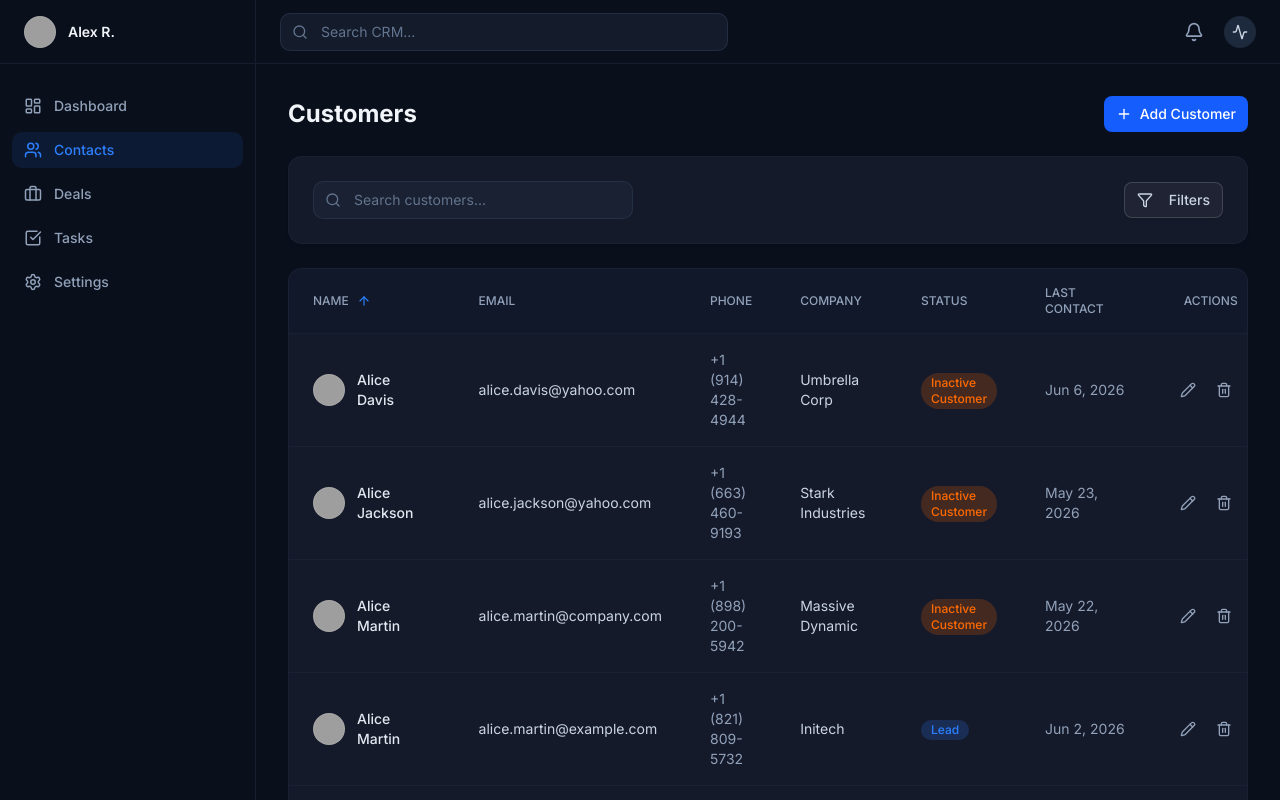
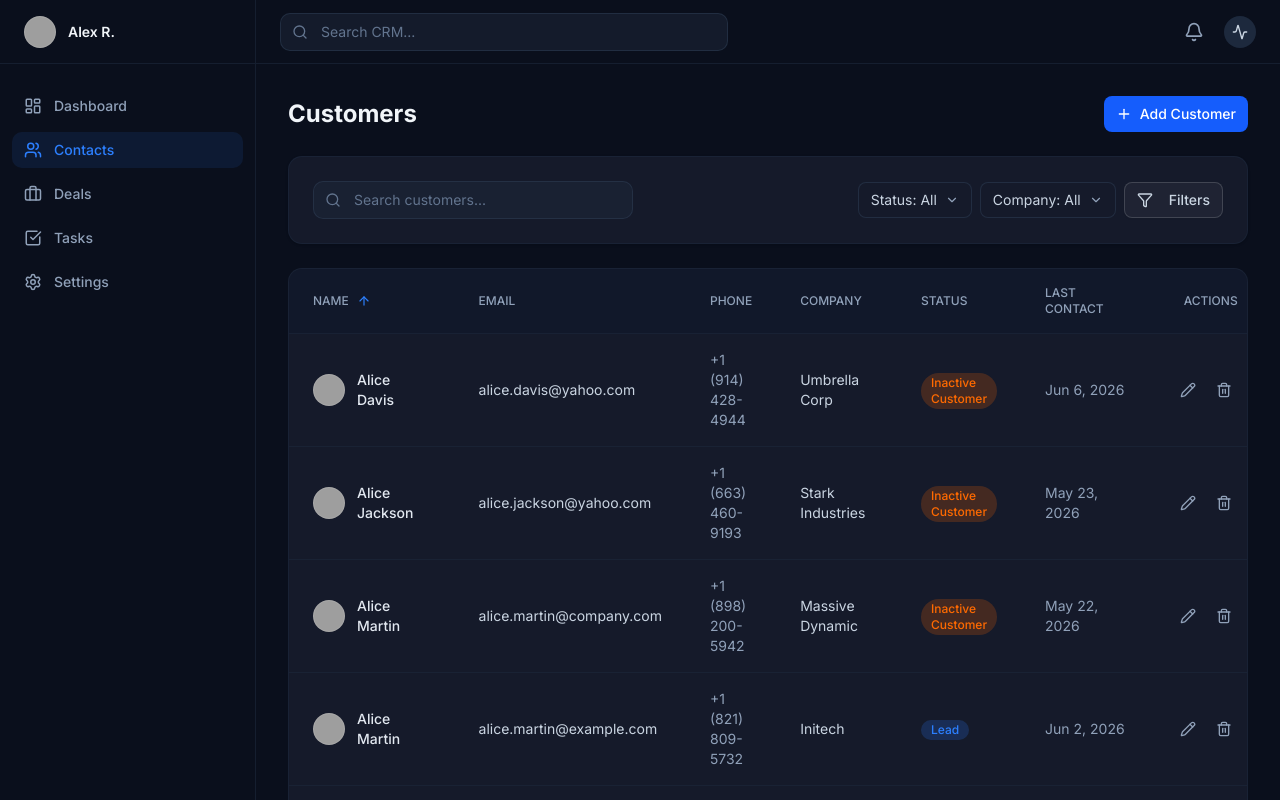
Before and after one commit to Muhammedijas981/greentiq-crm, a Next.js app: page /customers in a window 1280 px wide. Built offline with nearby package versions, Linux system fonts and the light colour scheme; grey boxes are pictures that could not be loaded.

Commit message:
fix: implement customer listing page with advanced filtering and search capabilities

```diff
--- a/src/app/customers/page.tsx
+++ b/src/app/customers/page.tsx
@@ -6,10 +6,10 @@ import CustomerTable from '@/components/customers/customer-table';
 import CustomerCard from '@/components/customers/customer-card';
 import { Customer } from '@/types/customer';
 import { Button } from '@/components/ui/button';
-import { Plus, Filter } from 'lucide-react';
+import { Plus, Filter, ChevronDown, Check } from 'lucide-react';
 import SearchBar from '@/components/layout/search-bar';
 import Pagination from '@/components/shared/pagination';
-import { useState, useEffect } from 'react';
+import { useState, useEffect, useRef } from 'react';
 import CustomerForm from '@/components/customers/customer-form';
 import CustomerDetailDrawer from '@/components/customers/customer-detail-drawer';
 import FilterPanel from '@/components/filters/filter-panel';
@@ -18,6 +18,47 @@ import { useCustomers } from '@/hooks/use-customers';
 import { useDebounce } from '@/hooks/use-debounce';
 import LoadingSkeleton from '@/components/shared/loading-skeleton';
 import EmptyState from '@/components/shared/empty-state';
+
+function QuickSelect({ value, options, onChange }: { value: string, options: {value: string, label: string, disabled?: boolean}[], onChange: (val: string) => void }) {
+  const [isOpen, setIsOpen] = useState(false);
+  const selectedLabel = options.find(o => o.value === value)?.label || value;
+
+  const ref = useRef<HTMLDivElement>(null);
+  useEffect(() => {
+    const handleClick = (e: MouseEvent) => {
+      if (ref.current && !ref.current.contains(e.target as Node)) setIsOpen(false);
+    };
+    document.addEventListener('mousedown', handleClick);
+    return () => document.removeEventListener('mousedown', handleClick);
+  }, []);
+
+  return (
+    <div className="relative" ref={ref}>
+      <button
+        onClick={() => setIsOpen(!isOpen)}
+        className="flex items-center gap-2 h-9 bg-[#151a2a] border border-slate-700/50 text-slate-300 text-sm rounded-md px-3 outline-none focus:border-blue-500 hover:bg-slate-800/50 transition-colors"
+      >
+        {selectedLabel}
+        <ChevronDown size={14} className="text-slate-400" />
+      </button>
+      {isOpen && (
+        <div className="absolute top-full mt-1 left-0 z-50 w-48 bg-[#0f1423] border border-slate-700 rounded-md shadow-lg py-1">
+          {options.map(opt => (
+            <button
+              key={opt.value}
+              disabled={opt.disabled}
+              onClick={() => { onChange(opt.value); setIsOpen(false); }}
+              className={`w-full text-left px-3 py-2 text-sm flex items-center justify-between ${opt.disabled ? 'text-slate-500 cursor-not-allowed' : 'text-slate-300 hover:bg-slate-800 hover:text-white'}`}
+            >
+              {opt.label}
+              {value === opt.value && !opt.disabled && <Check size={14} className="text-blue-500" />}
+            </button>
+          ))}
+        </div>
+      )}
+    </div>
+  );
+}
 
 // Dummy data for Phase 5 (will be removed in Phase 8)
 // Dummy data removed in Phase 7. Will be fetched via API in Phase 8.
@@ -90,8 +131,49 @@ export default function CustomersPage() {
           placeholder="Search customers..."
           className="w-full sm:w-80"
         />
-        <div className="flex gap-2 w-full sm:w-auto">
-          <Button variant="outline" onClick={() => setIsFilterOpen(true)} className="border-slate-700 text-slate-300 hover:bg-slate-800 relative">
+        <div className="flex flex-wrap gap-2 w-full sm:w-auto">
+          {/* Quick Filters */}
+          <QuickSelect
+            value={filterState.status.length === 1 ? filterState.status[0] : filterState.status.length > 1 ? "Multiple" : "All"}
+            options={[
+              { value: "All", label: "Status: All" },
+              ...(filterState.status.length > 1 ? [{ value: "Multiple", label: "Multiple Selected", disabled: true }] : []),
+              { value: "Active Customer", label: "Active Customer" },
+              { value: "Prospect", label: "Prospect" },
+              { value: "Lead", label: "Lead" },
+              { value: "Inactive Customer", label: "Inactive Customer" },
+              { value: "Archive", label: "Archive" }
+            ]}
+            onChange={(val) => {
+              if (val === "All" || val === "Multiple") {
+                filterDispatch({ type: 'SET_STATUS_EXACT', payload: [] });
+              } else {
+                filterDispatch({ type: 'SET_STATUS_EXACT', payload: [val] });
+              }
+            }}
+          />
+
+          <QuickSelect
+            value={filterState.company.length === 1 ? filterState.company[0] : filterState.company.length > 1 ? "Multiple" : "All"}
+            options={[
+              { value: "All", label: "Company: All" },
+              ...(filterState.company.length > 1 ? [{ value: "Multiple", label: "Multiple Selected", disabled: true }] : []),
+              { value: "Acme Corp", label: "Acme Corp" },
+              { value: "Innovatech", label: "Innovatech" },
+              { value: "Globex", label: "Globex" },
+              { value: "Stark Industries", label: "Stark Industries" },
+              { value: "Wayne Enterprises", label: "Wayne Enterprises" }
+            ]}
+            onChange={(val) => {
+              if (val === "All" || val === "Multiple") {
+                filterDispatch({ type: 'SET_COMPANY_EXACT', payload: [] });
+              } else {
+                filterDispatch({ type: 'SET_COMPANY_EXACT', payload: [val] });
+              }
+            }}
+          />
+
+          <Button variant="outline" onClick={() => setIsFilterOpen(true)} className="h-9 border-slate-700 text-slate-300 hover:bg-slate-800 relative">
             <Filter size={16} className="mr-2" />
             Filters
             {activeFilterCount > 0 && (
@@ -172,8 +254,14 @@ export default function CustomersPage() {
         <div className="fixed inset-0 z-50 flex justify-end bg-black/60 backdrop-blur-sm">
           <FilterPanel
             onClose={() => setIsFilterOpen(false)}
-            state={filterState}
-            dispatch={filterDispatch}
+            initialState={filterState}
+            onApply={(newState) => {
+              filterDispatch({ type: 'APPLY_SAVED_FILTER', payload: newState });
+              setIsFilterOpen(false);
+            }}
+            onClear={() => {
+              filterDispatch({ type: 'CLEAR_ALL' });
+            }}
           />
         </div>
       )}
--- a/src/components/filters/filter-panel.tsx
+++ b/src/components/filters/filter-panel.tsx
@@ -6,21 +6,24 @@ import FilterCompany from './filter-company';
 import FilterDateRange from './filter-date-range';
 import FilterText from './filter-text';
 import SavedFiltersList from './saved-filters-list';
-import { FilterAction } from '@/hooks/use-filters';
+import { useFilters } from '@/hooks/use-filters';
 import { FilterState } from '@/types/filter';
 import { useQuery, useMutation, useQueryClient } from '@tanstack/react-query';
 import { apiClient } from '@/lib/api-client';
 
 interface FilterPanelProps {
   onClose?: () => void;
-  state: FilterState;
-  dispatch: React.Dispatch<FilterAction>;
+  initialState: FilterState;
+  onApply: (state: FilterState) => void;
+  onClear: () => void;
 }
 
-export default function FilterPanel({ onClose, state, dispatch }: FilterPanelProps) {
+export default function FilterPanel({ onClose, initialState, onApply, onClear }: FilterPanelProps) {
   const queryClient = useQueryClient();
   const [saveName, setSaveName] = useState('');
   const [isSaving, setIsSaving] = useState(false);
+
+  const { state: localState, dispatch: localDispatch } = useFilters(initialState);
 
   const { data: savedFilters = [] } = useQuery({
     queryKey: ['saved-filters'],
@@ -28,7 +31,7 @@ export default function FilterPanel({ onClose, state, dispatch }: FilterPanelPro
   });
 
   const saveMutation = useMutation({
-    mutationFn: (name: string) => apiClient.createSavedFilter(name, state),
+    mutationFn: (name: string) => apiClient.createSavedFilter(name, localState),
     onSuccess: () => {
       queryClient.invalidateQueries({ queryKey: ['saved-filters'] });
       setIsSaving(false);
@@ -89,7 +92,10 @@ export default function FilterPanel({ onClose, state, dispatch }: FilterPanelPro
           <div className="flex items-center justify-between">
             <h3 className="text-sm font-semibold text-slate-100 uppercase tracking-wider">Criteria</h3>
             <button
-              onClick={() => dispatch({ type: 'CLEAR_ALL' })}
+              onClick={() => {
+                localDispatch({ type: 'CLEAR_ALL' });
+                onClear();
+              }}
               className="text-xs text-blue-400 hover:text-blue-300"
             >
               Clear All
@@ -97,36 +103,43 @@ export default function FilterPanel({ onClose, state, dispatch }: FilterPanelPro
           </div>
 
           <FilterStatus
-            selectedStatus={state.status}
-            onChange={(s) => dispatch({ type: 'TOGGLE_STATUS', payload: s })}
+            selectedStatus={localState.status}
+            onChange={(s) => localDispatch({ type: 'TOGGLE_STATUS', payload: s })}
           />
 
           <FilterCompany
-            selectedCompanies={state.company}
-            onChange={(c) => dispatch({ type: 'TOGGLE_COMPANY', payload: c })}
+            selectedCompanies={localState.company}
+            onChange={(c) => localDispatch({ type: 'TOGGLE_COMPANY', payload: c })}
           />
 
           <FilterDateRange
-            from={state.dateRange.from}
-            to={state.dateRange.to}
-            onChange={(r) => dispatch({ type: 'SET_DATE_RANGE', payload: r })}
+            from={localState.dateRange.from}
+            to={localState.dateRange.to}
+            onChange={(r) => localDispatch({ type: 'SET_DATE_RANGE', payload: r })}
           />
 
           <FilterText
             label="Phone Number"
             placeholder="(555) 123-4567"
-            value={state.phone}
-            onChange={(p) => dispatch({ type: 'SET_PHONE', payload: p })}
+            value={localState.phone}
+            onChange={(p) => localDispatch({ type: 'SET_PHONE', payload: p })}
             icon={<Search size={14} />}
           />
 
           <FilterText
             label="Email Contains"
             placeholder="e.g., @gmail.com"
-            value={state.email}
-            onChange={(e) => dispatch({ type: 'SET_EMAIL', payload: e })}
+            value={localState.email}
+            onChange={(e) => localDispatch({ type: 'SET_EMAIL', payload: e })}
             icon={<span className="text-sm">@</span>}
           />
+
+          <Button
+            className="w-full bg-blue-600 hover:bg-blue-700 text-white mt-2"
+            onClick={() => onApply(localState)}
+          >
+            Apply Filters
+          </Button>
         </div>
 
         {/* Saved Filters */}
@@ -134,8 +147,8 @@ export default function FilterPanel({ onClose, state, dispatch }: FilterPanelPro
           <h3 className="text-sm font-semibold text-slate-200">Saved Filters</h3>
           <SavedFiltersList
             filters={savedFilters}
-            onApply={(state) => dispatch({ type: 'APPLY_SAVED_FILTER', payload: state })}
-            currentState={state}
+            onApply={(savedState) => localDispatch({ type: 'APPLY_SAVED_FILTER', payload: savedState })}
+            currentState={localState}
           />
         </div>
       </div>
--- a/src/hooks/use-filters.ts
+++ b/src/hooks/use-filters.ts
@@ -4,6 +4,8 @@ import { FilterState } from '@/types/filter';
 export type FilterAction =
   | { type: 'TOGGLE_STATUS'; payload: string }
   | { type: 'TOGGLE_COMPANY'; payload: string }
+  | { type: 'SET_STATUS_EXACT'; payload: string[] }
+  | { type: 'SET_COMPANY_EXACT'; payload: string[] }
   | { type: 'SET_DATE_RANGE'; payload: { from: string; to: string } }
   | { type: 'SET_PHONE'; payload: string }
   | { type: 'SET_EMAIL'; payload: string }
@@ -38,6 +40,10 @@ function filterReducer(state: FilterState, action: FilterAction): FilterState {
           : [...state.company, action.payload]
       };
     }
+    case 'SET_STATUS_EXACT':
+      return { ...state, status: action.payload };
+    case 'SET_COMPANY_EXACT':
+      return { ...state, company: action.payload };
     case 'SET_DATE_RANGE':
       return { ...state, dateRange: action.payload };
     case 'SET_PHONE':
```
